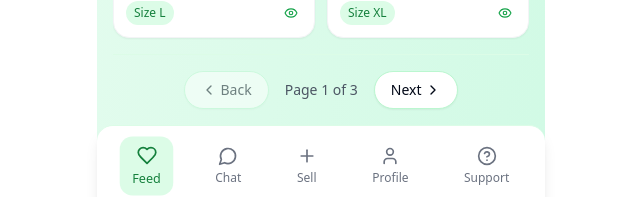
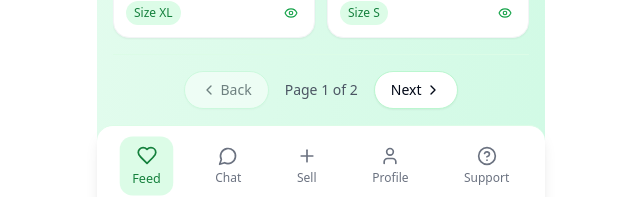
Before and after one commit to literally1984/threads-of-kindness-app, a React (Vite) app: page / in a window 1280 px wide. Shown: the part 2268-2465 px from the top of the page, without its empty margins (319-959 px from the left). Built offline with nearby package versions, Linux system fonts and the light colour scheme.

Commit message:
Fix: Resolve type error in FeedTab
The error "Property 'distance' does not exist on type" indicates a type mismatch in the `FeedTab` component. This commit addresses the error by ensuring the correct types are used when filtering listings.

```diff
--- a/src/components/FeedTab.tsx
+++ b/src/components/FeedTab.tsx
@@ -43,7 +43,7 @@ const FeedTab = () => {
     if (filters.showFavoritesOnly && !bookmarkedItems.has(listing.id)) {
       return false;
     }
-    if (filters.distance && listing.distance > filters.radius) {
+    if (filters.radius && listing.distance > filters.radius) {
       return false;
     }
     if (filters.style && listing.style !== filters.style) {
```
